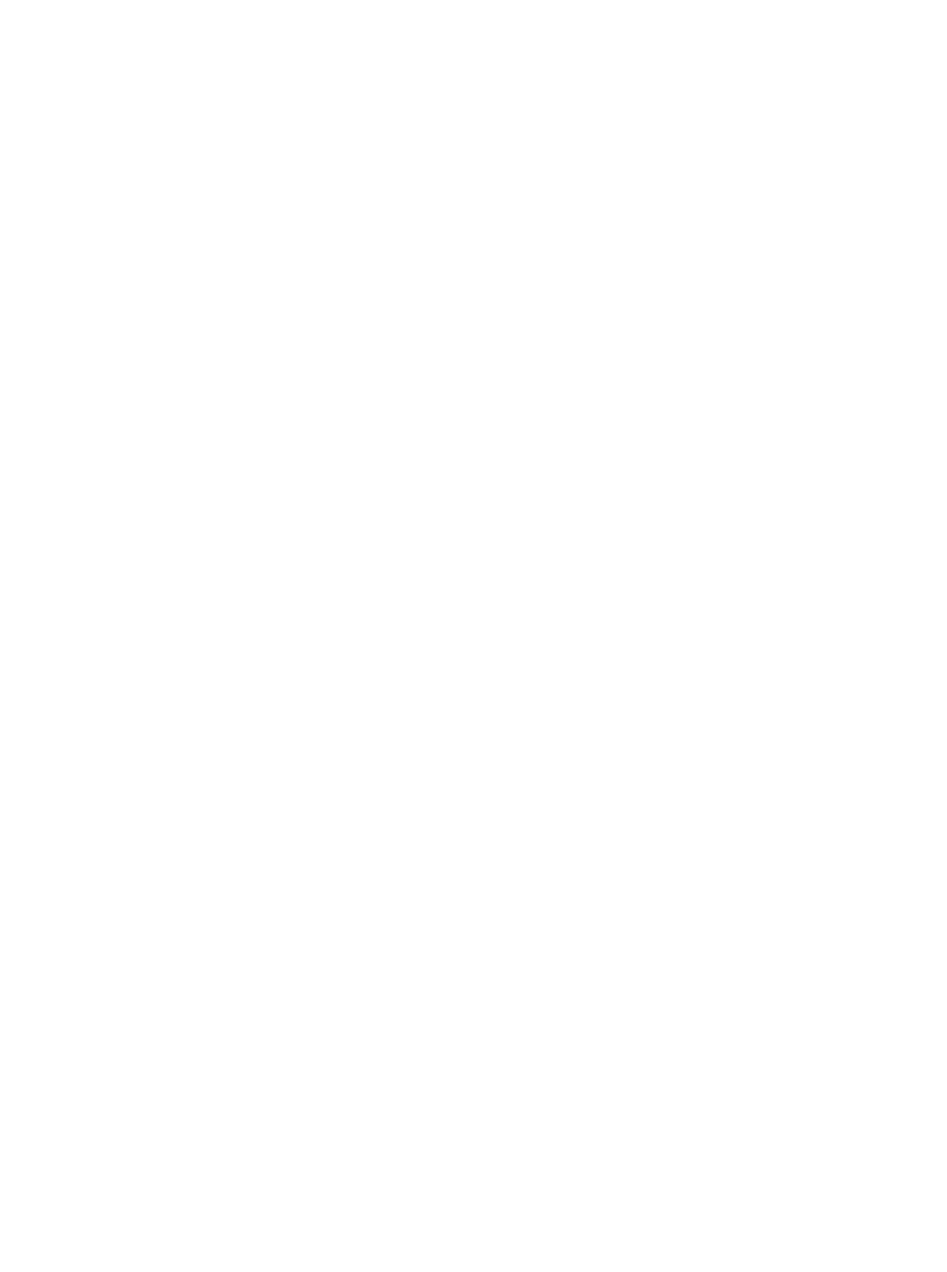
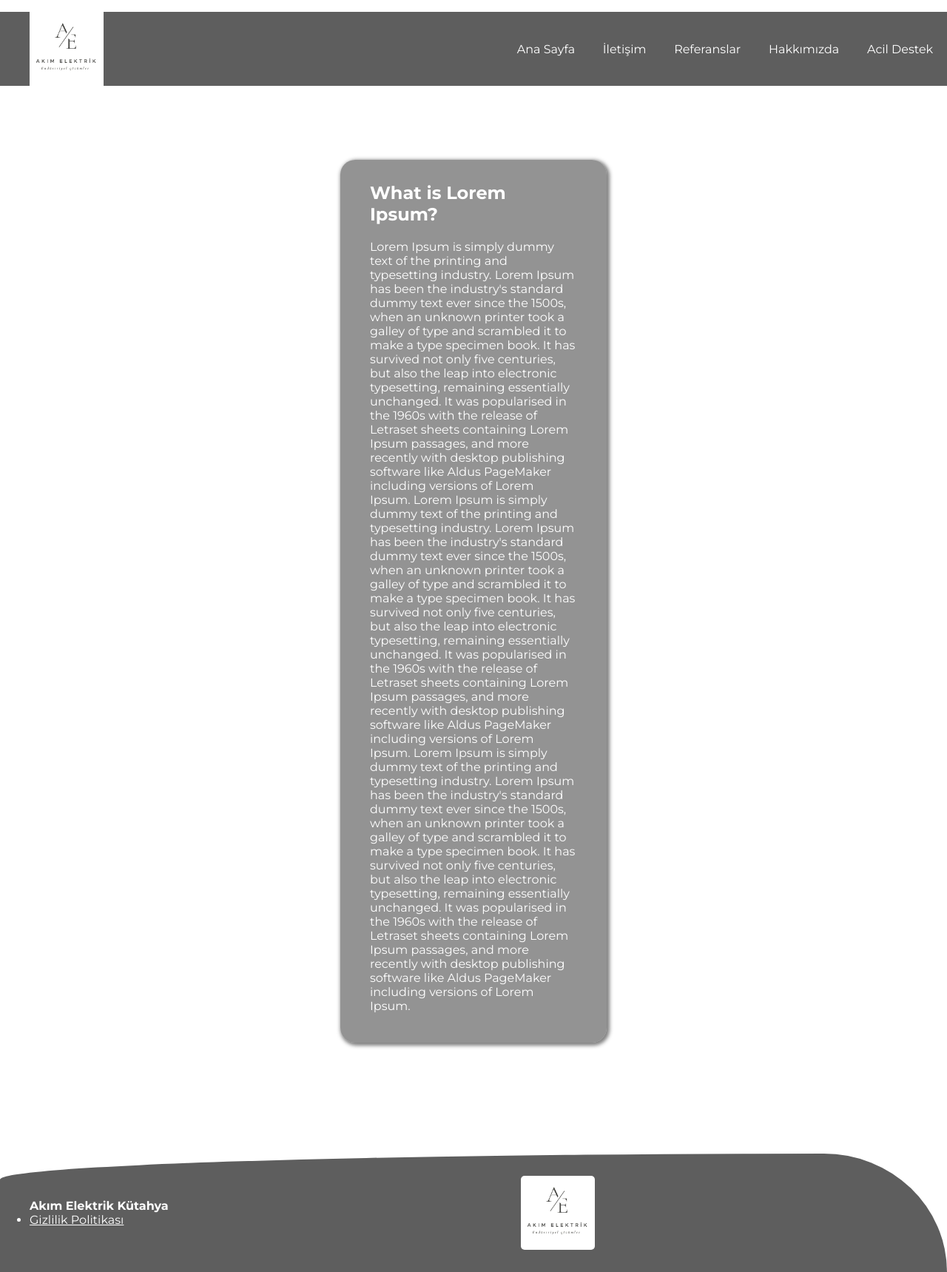
Before and after one commit to okancakirsaz/akim_elektrik, a React (Vite) app: page /hakkimizda in a window 1280 px wide. Before the commit this address had no page. Shown: the whole page at 74% size. Before the commit the page ends 800 px from the top, so only its background shows below. Built offline with nearby package versions, Linux system fonts and the light colour scheme; a web font is replaced by a local one.

Commit message:
about us and bottom bar complated

```diff
--- a/src/core/widgets/app_bar/app_bar.css
+++ b/src/core/widgets/app_bar/app_bar.css
@@ -23,7 +23,7 @@
 }
 
 #actions{
-    width: 500px;
+    width: 600px;
     float: right;
     display: flex;
     align-items: center;
@@ -50,7 +50,7 @@
 
 @media only screen and (min-width:765px){
 #backupAppBar{
-    width: 550px;
+    width: 650px;
     top: 0px;
     display: none;
     z-index: 50;
@@ -64,7 +64,7 @@
         left: 3000px;
     }
     100%{
-        left: calc(100% - 550px);
+        left: calc(100% - 650px);
     }
 }
 }
--- a/src/core/widgets/app_bar/app_bar.tsx
+++ b/src/core/widgets/app_bar/app_bar.tsx
@@ -19,9 +19,10 @@ function AppBar(){
         <ul>
         <img src={AssetConsts.instance.logo} alt="logo" id="logo"/>
         <section id="actions">
-        <li><a className="appBarLink" href="">Ana Sayfa</a> </li>
+        <li><a className="appBarLink" href="/">Ana Sayfa</a> </li>
         <li><a className="appBarLink" href="">İletişim</a></li>
         <li><a className="appBarLink" href="">Referanslar</a></li>
+        <li><a className="appBarLink" href="/hakkimizda">Hakkımızda</a></li>
         <li><a className="appBarLink" href="">Acil Destek</a></li>
         <img  id="menu" src={AssetConsts.instance.menu} alt="menu" />
         </section>
@@ -30,6 +31,7 @@ function AppBar(){
         <LinkElement path="" text="Ana Sayfa"/>
         <LinkElement path="" text="İletişim"/>
         <LinkElement path="" text="Referanslar"/>
+        <LinkElement path="hakkimizda" text="Hakkımızda"/>
         <LinkElement path="" text="Acil Destek"/>
         <SvgIcon component={ArrowBackIos} id="pop"></SvgIcon>
     </div>
@@ -37,9 +39,10 @@ function AppBar(){
     <nav id="backupAppBar">
         <ul>
         <section id="actions">
-        <li><a className="appBarLink" href="">Ana Sayfa</a> </li>
+        <li><a className="appBarLink" href="/">Ana Sayfa</a> </li>
         <li><a className="appBarLink" href="">İletişim</a></li>
         <li><a className="appBarLink" href="">Referanslar</a></li>
+        <li><a className="appBarLink" href="/hakkimizda">Hakkımızda</a></li>
         <li><a className="appBarLink" href="">Acil Destek</a></li>
         <img  id="menu" src={AssetConsts.instance.menu} alt="menu" />
         </section>
--- a/src/core/widgets/bottom_bar/bottom_bar.css
+++ b/src/core/widgets/bottom_bar/bottom_bar.css
@@ -7,10 +7,27 @@
     background-color: var(--primary);
     display: flex;
     border-radius: 87% 13% 100% 0% / 22% 100% 0% 78%;
-    justify-content: center;
     align-items: center;
 }
 #bottomLogo{
+    margin-left: auto;
+    margin-right: auto;
     border-radius: 5px;
     width: 100px;
 }
+
+#bottomList{
+    color: white;
+    font-weight:600;
+}
+
+.bottomListElement{
+    color: white;
+    height: 30px;
+    width: 100px;
+    font-weight: normal;
+}
+
+.bottomListElement:hover{
+    text-decoration: none;
+}
--- a/src/core/widgets/bottom_bar/bottom_bar.tsx
+++ b/src/core/widgets/bottom_bar/bottom_bar.tsx
@@ -6,6 +6,12 @@ function BottomBar(){
     const [] = useState();
     return <>
     <footer id="bottomBar">
+        <ul id="bottomList">
+            Akım Elektrik Kütahya
+            <li>
+                <a href="" className="bottomListElement">Gizlilik Politikası</a>
+            </li>
+        </ul>
        <img src={AssetConsts.instance.logo} alt="Recapu Logo" id="bottomLogo" />
     </footer>
     </>
--- a/src/main.tsx
+++ b/src/main.tsx
@@ -2,6 +2,7 @@ import React from 'react'
 import ReactDOM from 'react-dom/client'
 import MainView from './views/main_view/view/main_view';
 import { BrowserRouter, Route, Routes } from 'react-router-dom';
+import AboutUsView from './views/about_us/view/about_us_view';
 
 
 ReactDOM.createRoot(document.getElementById('root')!).render(
@@ -9,6 +10,7 @@ ReactDOM.createRoot(document.getElementById('root')!).render(
     <BrowserRouter>
     <Routes>
     <Route path='/' index  element={<MainView/>}/>
+    <Route path='/hakkimizda' index  element={<AboutUsView/>}/>
     </Routes>
     </BrowserRouter>
   </React.StrictMode>
--- /dev/null
+++ b/src/views/about_us/styles/about_us_style.css
@@ -0,0 +1,19 @@
+#aboutUsMain{
+    padding: 40px;
+    margin-left: auto;
+    margin-right: auto;
+    margin-top: 100px;
+    margin-bottom: 150px;
+    padding-top: 10px;
+    width: calc(100% - 1000px);
+    overflow: hidden;
+    display: flex;
+    color: white;
+    flex-direction: column;
+    align-items: center;
+    justify-content: center;
+    border-radius: 20px;
+    background-color: #3e3e3e8e;
+    backdrop-filter: blur(15px);
+    box-shadow: 2px 2px 5px 2px var(--shadow);
+}
--- /dev/null
+++ b/src/views/about_us/view/about_us_view.tsx
@@ -0,0 +1,21 @@
+import "../styles/about_us_style.css"
+import "../../../core/consts/style_consts.css";
+import AppBar from "../../../core/widgets/app_bar/app_bar";
+import BottomBar from "../../../core/widgets/bottom_bar/bottom_bar";
+
+function AboutUsView(){
+    return <>
+    <AppBar/>
+    <section id="aboutUsMain">
+    <h2 id="aboutUsTitle">What is Lorem Ipsum?</h2>
+    <div id="aboutUsDescription">
+    Lorem Ipsum is simply dummy text of the printing and typesetting industry. Lorem Ipsum has been the industry's standard dummy text ever since the 1500s, when an unknown printer took a galley of type and scrambled it to make a type specimen book. It has survived not only five centuries, but also the leap into electronic typesetting, remaining essentially unchanged. It was popularised in the 1960s with the release of Letraset sheets containing Lorem Ipsum passages, and more recently with desktop publishing software like Aldus PageMaker including versions of Lorem Ipsum.
+    Lorem Ipsum is simply dummy text of the printing and typesetting industry. Lorem Ipsum has been the industry's standard dummy text ever since the 1500s, when an unknown printer took a galley of type and scrambled it to make a type specimen book. It has survived not only five centuries, but also the leap into electronic typesetting, remaining essentially unchanged. It was popularised in the 1960s with the release of Letraset sheets containing Lorem Ipsum passages, and more recently with desktop publishing software like Aldus PageMaker including versions of Lorem Ipsum.
+    Lorem Ipsum is simply dummy text of the printing and typesetting industry. Lorem Ipsum has been the industry's standard dummy text ever since the 1500s, when an unknown printer took a galley of type and scrambled it to make a type specimen book. It has survived not only five centuries, but also the leap into electronic typesetting, remaining essentially unchanged. It was popularised in the 1960s with the release of Letraset sheets containing Lorem Ipsum passages, and more recently with desktop publishing software like Aldus PageMaker including versions of Lorem Ipsum.
+    </div>
+    </section>
+    <BottomBar />
+    </>
+}
+
+export default AboutUsView;
```
